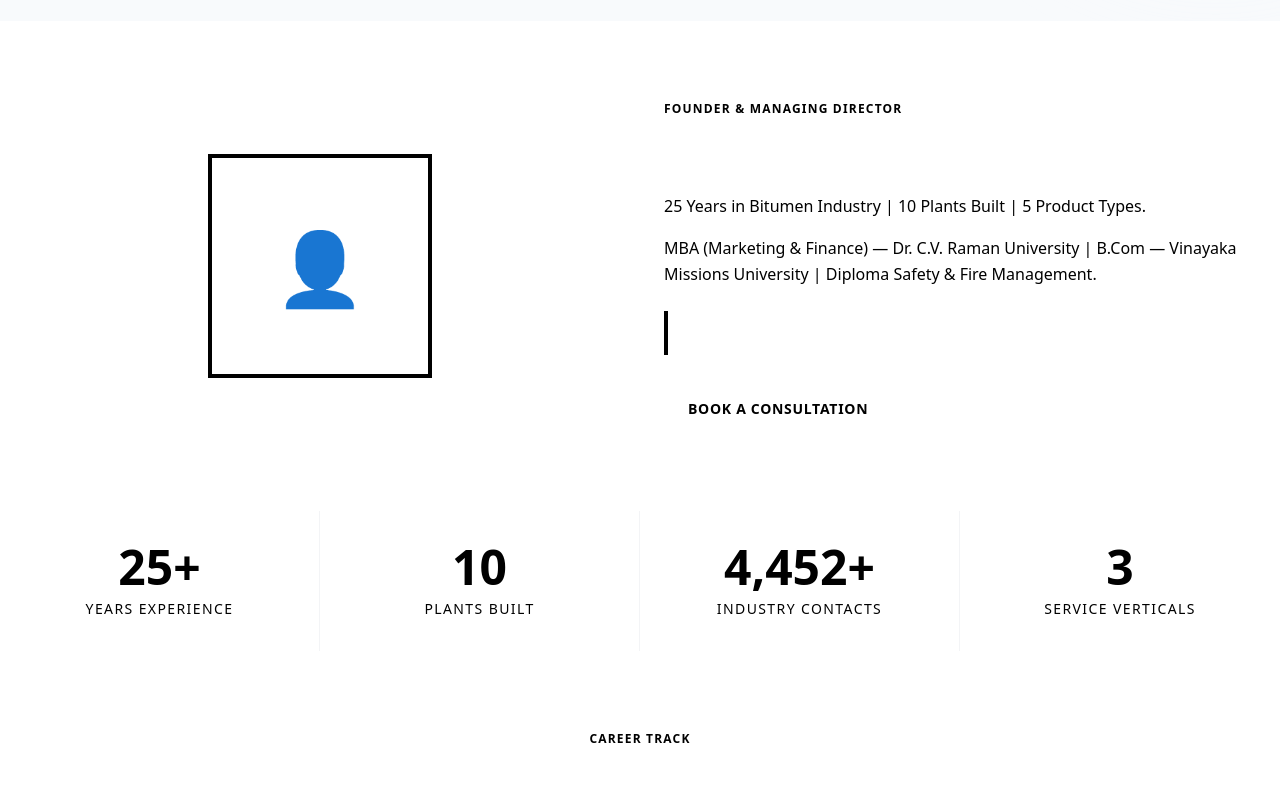
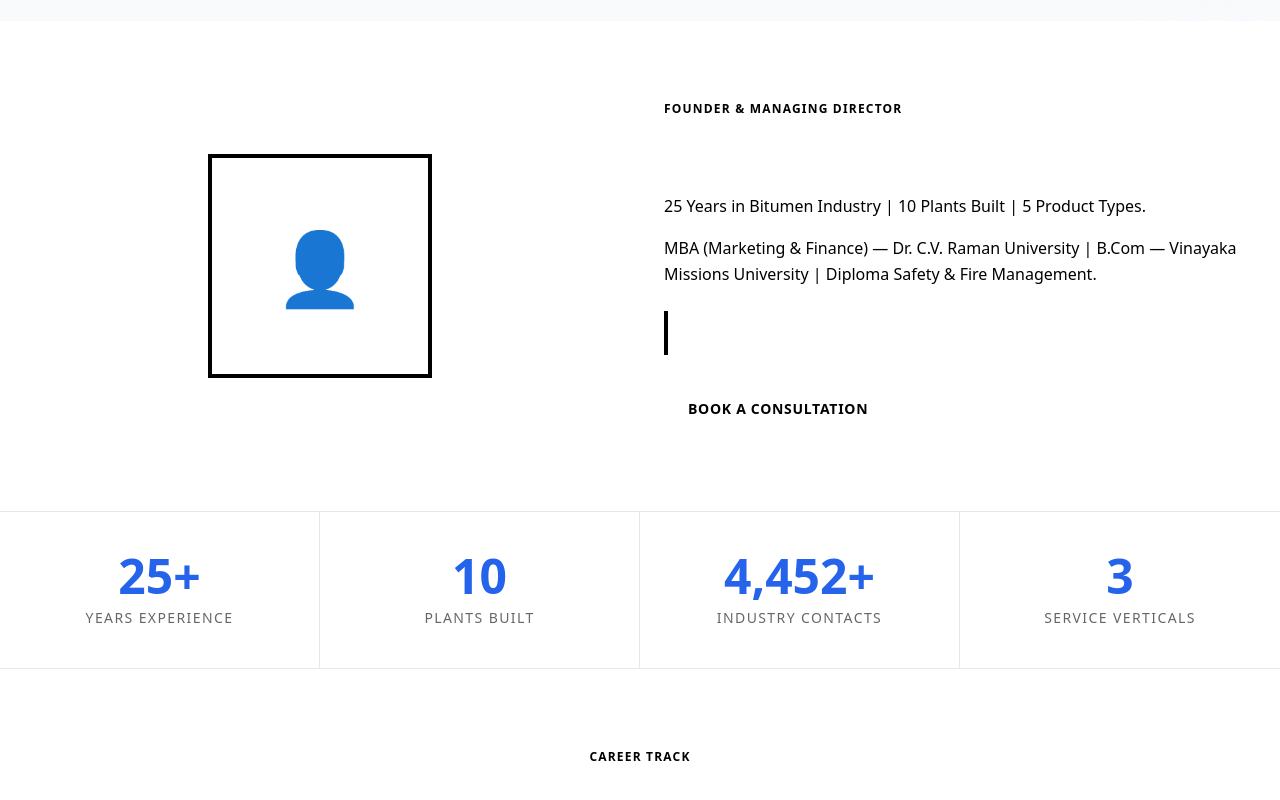
Before and after one commit to pacpltradingdesk-dotcom/yuga-website, a Next.js app: page /about in a window 1280 px wide. Shown: the part 344-1144 px from the top of the page. Built offline with nearby package versions, Linux system fonts and the light colour scheme.

Commit message:
feat: redesign StatsBar — blue numbers on white, border dividers

```diff
--- a/components/StatsBar.tsx
+++ b/components/StatsBar.tsx
@@ -9,7 +9,17 @@ const STATS = [
   { value: 3, label: "Service Verticals", suffix: "" },
 ];
 
-function StatCard({ value, label, suffix, active }: { value: number; label: string; suffix: string; active: boolean }) {
+function StatCard({
+  value,
+  label,
+  suffix,
+  active,
+}: {
+  value: number;
+  label: string;
+  suffix: string;
+  active: boolean;
+}) {
   const [count, setCount] = useState(0);
 
   useEffect(() => {
@@ -29,11 +39,12 @@ function StatCard({ value, label, suffix, active }: { value: number; label: stri
   }, [active, value]);
 
   return (
-    <div className="text-center px-8 py-8">
-      <p className="font-sans text-4xl md:text-5xl font-extrabold text-brand-gold">
-        {active ? count.toLocaleString("en-IN") : "0"}{suffix}
+    <div className="text-center px-8 py-10">
+      <p className="text-4xl md:text-5xl font-extrabold text-accent">
+        {active ? count.toLocaleString("en-IN") : "0"}
+        {suffix}
       </p>
-      <p className="text-brand-muted text-sm font-medium mt-2 uppercase tracking-widest">{label}</p>
+      <p className="text-secondary text-sm font-medium mt-2 uppercase tracking-widest">{label}</p>
     </div>
   );
 }
@@ -44,7 +55,9 @@ export default function StatsBar() {
 
   useEffect(() => {
     const observer = new IntersectionObserver(
-      ([entry]) => { if (entry.isIntersecting) setActive(true); },
+      ([entry]) => {
+        if (entry.isIntersecting) setActive(true);
+      },
       { threshold: 0.3 }
     );
     if (ref.current) observer.observe(ref.current);
@@ -52,8 +65,8 @@ export default function StatsBar() {
   }, []);
 
   return (
-    <div ref={ref} className="bg-white">
-      <div className="max-w-7xl mx-auto grid grid-cols-2 md:grid-cols-4 divide-x divide-gray-100">
+    <div ref={ref} className="bg-white border-y border-border">
+      <div className="max-w-7xl mx-auto grid grid-cols-2 md:grid-cols-4 divide-x divide-border">
         {STATS.map((stat) => (
           <StatCard key={stat.label} {...stat} active={active} />
         ))}
```
